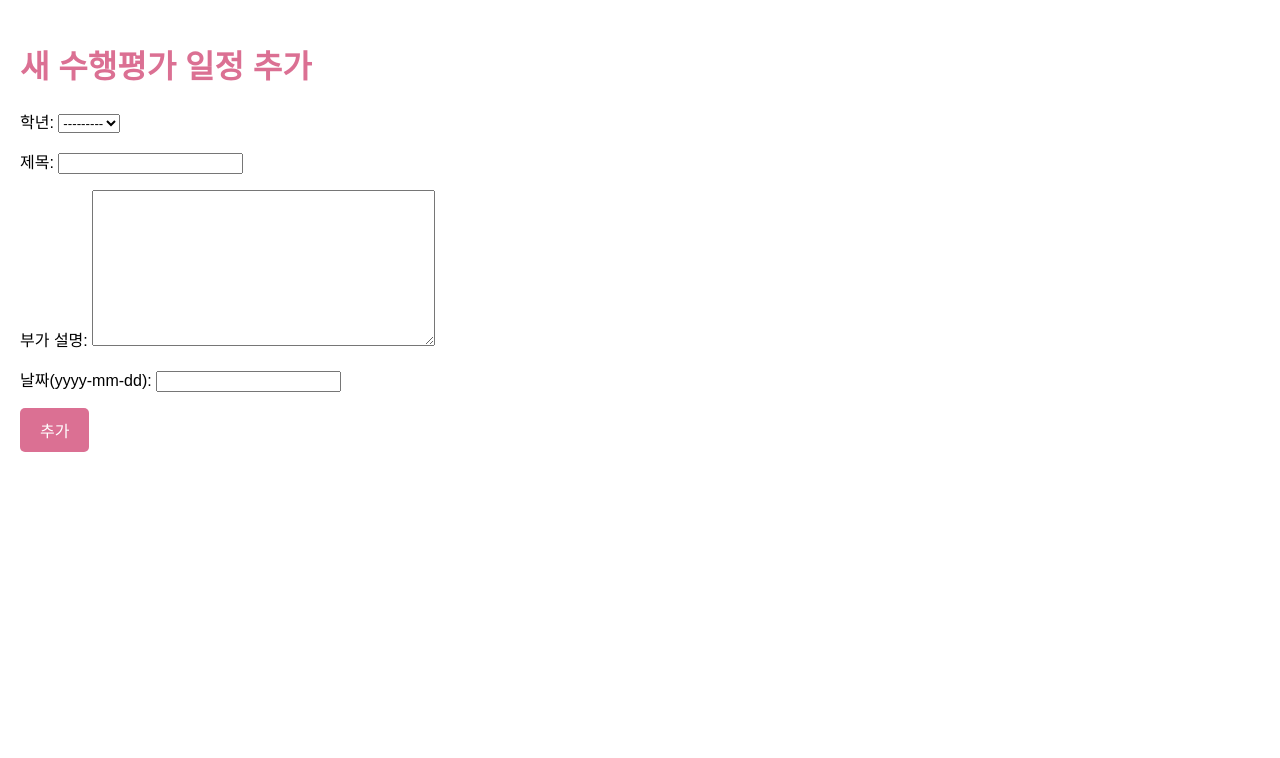
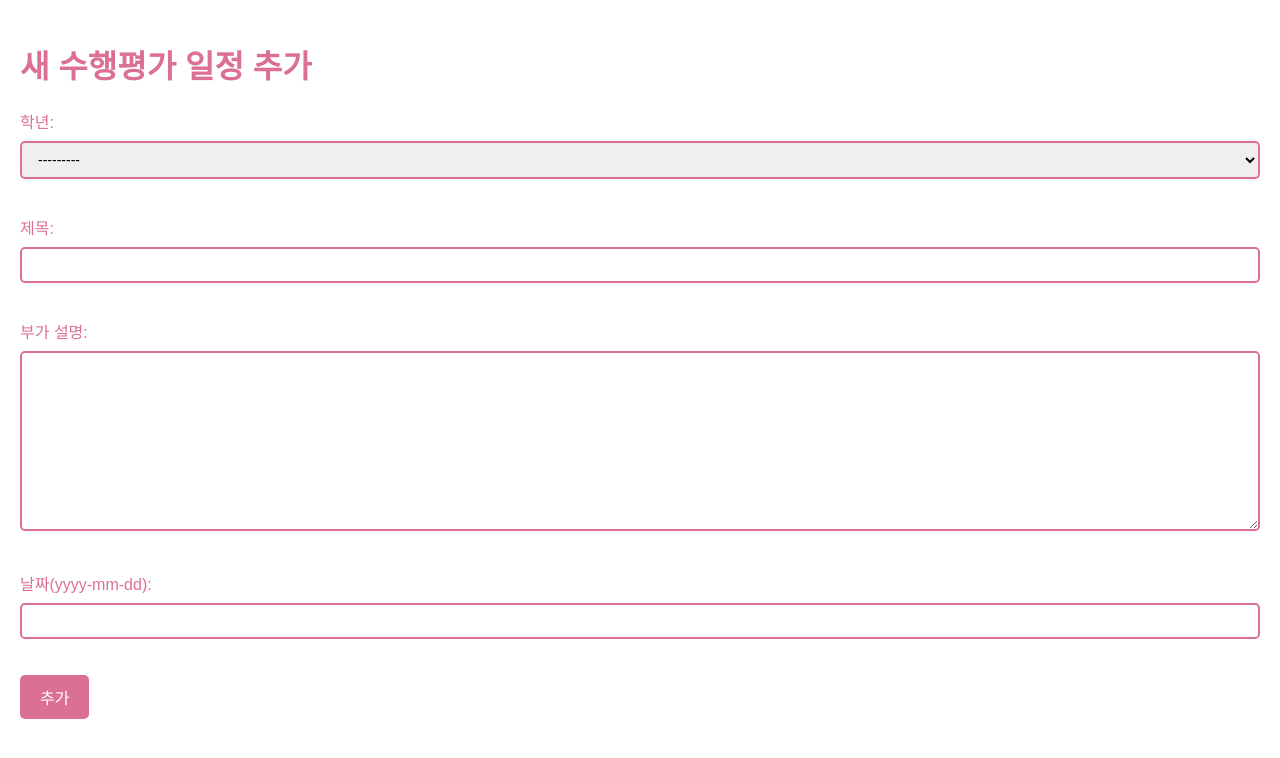
Before and after one commit to jungeun207/PA-Notification, a Django app: page /assessment/add/ in a window 1280 px wide. Shown: the top 758 px of the page. Run offline with Django 5.2, Linux system fonts and the light colour scheme.

Commit message:
Update assessment_add.html

```diff
--- a/schedule/templates/schedule/assessment_add.html
+++ b/schedule/templates/schedule/assessment_add.html
@@ -18,6 +18,31 @@
             margin-top: 20px;
         }
 
+        /* 폼 라벨 색상 */
+        label {
+            color: palevioletred; /* 라벨 텍스트 핑크 */
+            font-size: 16px;
+            display: block;
+            margin-bottom: 8px;
+        }
+
+        /* 입력 필드 스타일 */
+        input, select, textarea {
+            border: 2px solid palevioletred; /* 입력 필드 테두리 핑크 */
+            border-radius: 5px;
+            padding: 8px 12px;
+            font-size: 14px;
+            width: 100%; /* 입력 필드 넓이 조정 */
+            box-sizing: border-box;
+            margin-bottom: 20px;
+        }
+
+        input:focus, select:focus, textarea:focus {
+            outline: none;
+            border-color: rgb(203, 64, 110); /* 포커스 시 더 진한 핑크 */
+        }
+
+        /* 추가 버튼 스타일 */
         button {
             background-color: palevioletred; /* 추가 버튼 배경 핑크 */
             color: white; /* 버튼 텍스트 색상 */
```
